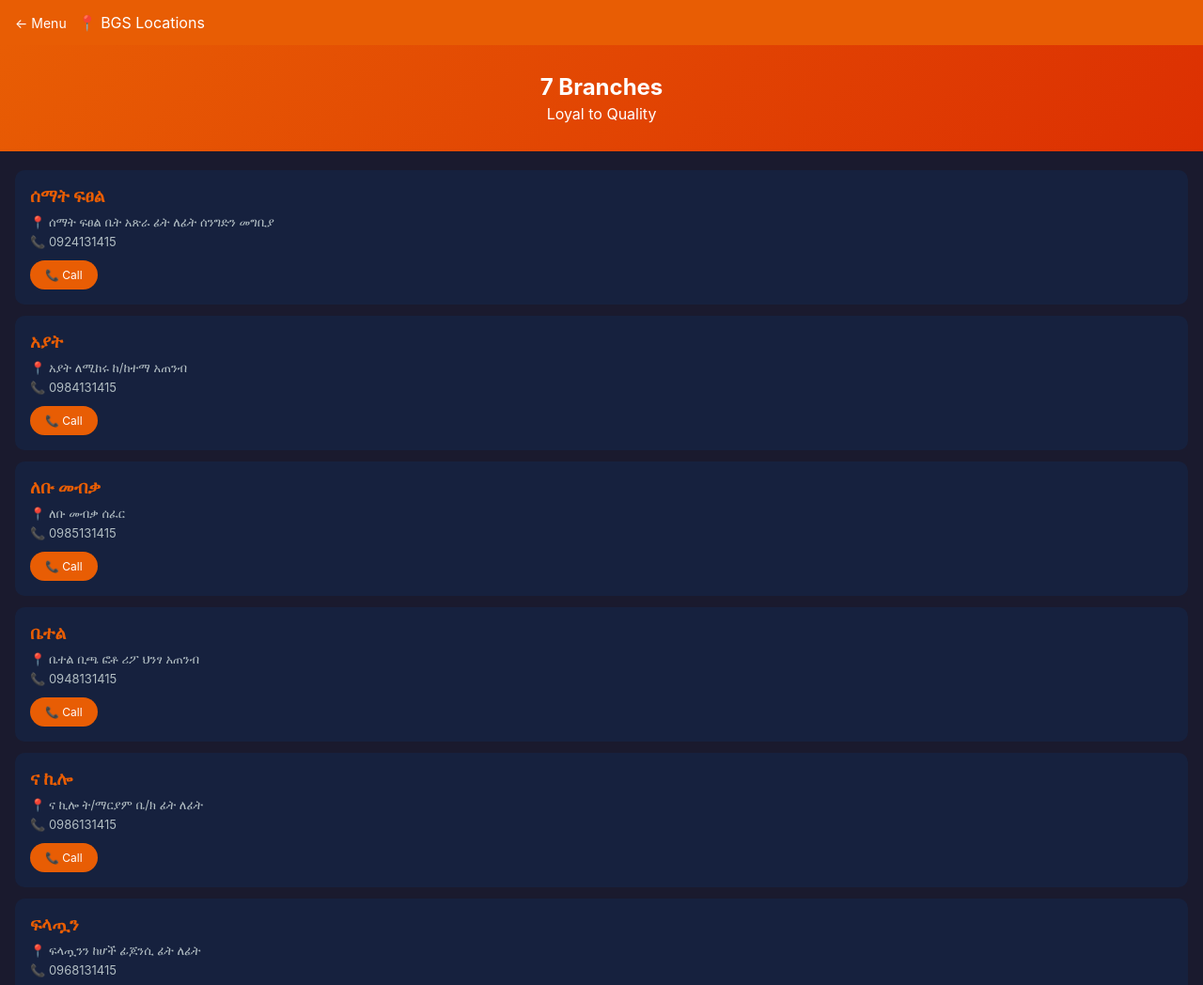
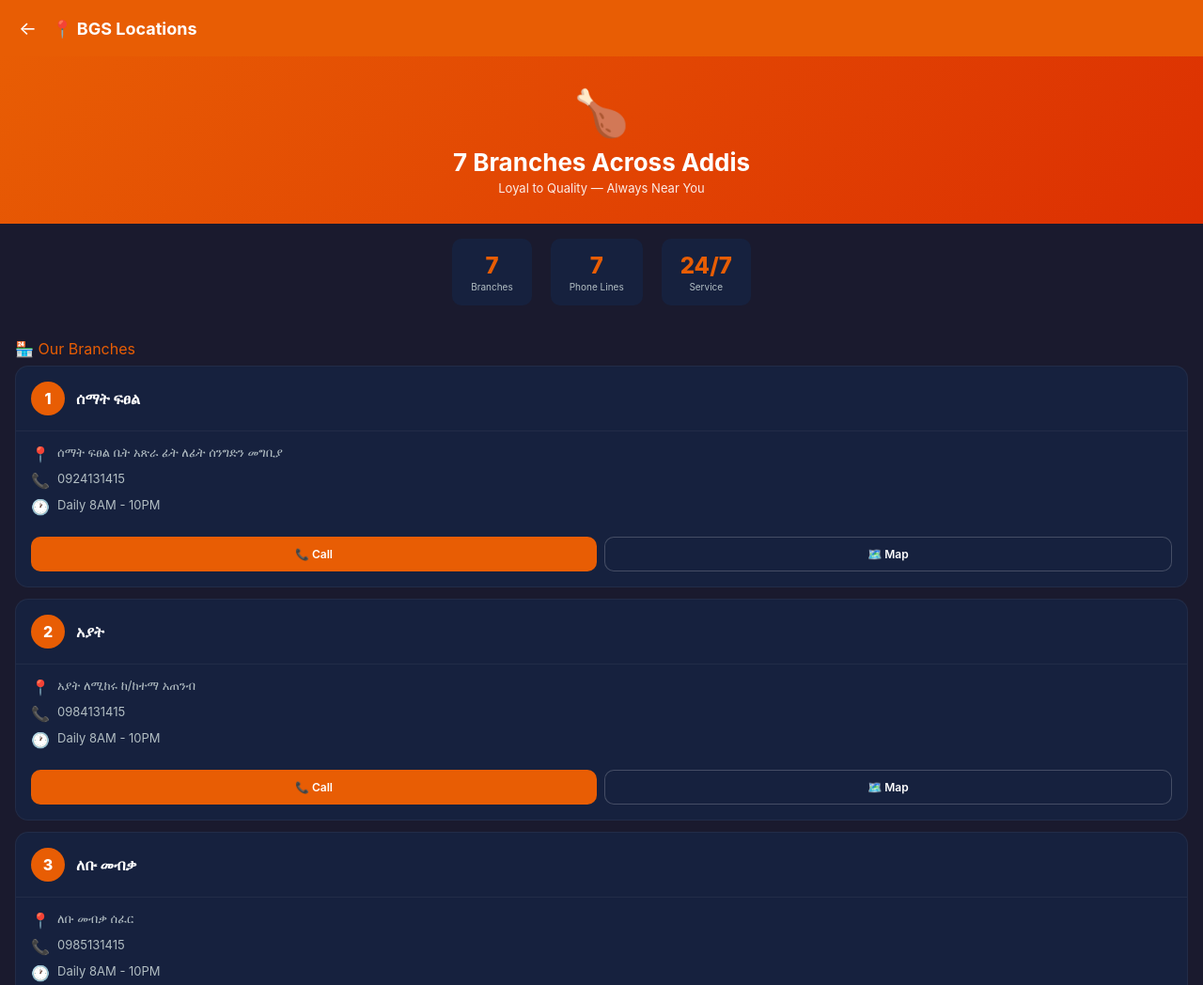
Before and after one commit to menucaf/menu, a plain HTML site: page contact.html in a window 1280 px wide. Shown: the top 1048 px of the page at 94% size. Drawn offline with Linux system fonts and the light colour scheme.

Commit message:
Update contact.html

```diff
--- a/contact.html
+++ b/contact.html
@@ -1,39 +1,129 @@
 <!DOCTYPE html>
 <html lang="en">
 <head>
-    <meta charset="UTF-8"><meta name="viewport" content="width=device-width, initial-scale=1.0">
-    <title>BGS Locations</title>
+    <meta charset="UTF-8">
+    <meta name="viewport" content="width=device-width, initial-scale=1.0">
+    <title>BGS Locations - 7 Branches</title>
     <style>
-        *{margin:0;padding:0;box-sizing:border-box}body{font-family:-apple-system,BlinkMacSystemFont,sans-serif;background:#1a1a2e;color:#fff}
+        *{margin:0;padding:0;box-sizing:border-box}
+        body{font-family:-apple-system,BlinkMacSystemFont,'Segoe UI',Roboto,sans-serif;background:#1a1a2e;color:#fff;min-height:100vh}
+
         .header{background:#e85d04;padding:14px 16px;display:flex;align-items:center;gap:12px;position:sticky;top:0;z-index:999}
-        .header a{color:#fff;text-decoration:none;font-size:14px}
+        .back-btn{color:#fff;text-decoration:none;font-size:20px;padding:4px}
+        .header-title{font-size:18px;font-weight:700}
+
         .hero{text-align:center;padding:30px 16px;background:linear-gradient(135deg,#e85d04,#dc2f02)}
-        .hero h2{font-size:24px;margin-bottom:4px}
-        .branches{padding:20px 16px;display:grid;gap:12px}
-        .branch-card{background:#16213e;border-radius:10px;padding:16px}
-        .branch-card h3{color:#e85d04;margin-bottom:8px}
-        .branch-card p{font-size:13px;color:#b2bec3;margin-bottom:4px}
-        .call-btn{display:inline-block;margin-top:8px;padding:8px 16px;background:#e85d04;color:#fff;text-decoration:none;border-radius:16px;font-size:12px;margin-right:6px}
+        .hero .icon{font-size:48px;margin-bottom:8px}
+        .hero h2{font-size:26px;margin-bottom:4px}
+        .hero p{font-size:13px;opacity:.9}
+
+        .stats{display:flex;justify-content:center;gap:20px;padding:16px;flex-wrap:wrap}
+        .stat{text-align:center;background:#16213e;padding:14px 20px;border-radius:10px;min-width:80px}
+        .stat .num{font-size:24px;font-weight:800;color:#e85d04}
+        .stat .label{font-size:10px;color:#b2bec3;margin-top:2px}
+
+        .section-title{padding:20px 16px 8px;font-size:16px;color:#e85d04}
+
+        .branches{display:grid;gap:12px;padding:0 16px 20px}
+
+        .branch-card{background:#16213e;border-radius:14px;overflow:hidden;transition:transform .2s;border:1px solid rgba(255,255,255,.05)}
+        .branch-card:active{transform:scale(.98)}
+        .branch-top{display:flex;align-items:center;gap:12px;padding:16px;border-bottom:1px solid rgba(255,255,255,.05)}
+        .branch-num{width:36px;height:36px;background:#e85d04;border-radius:50%;display:flex;align-items:center;justify-content:center;font-weight:800;font-size:16px;flex-shrink:0}
+        .branch-name{font-size:16px;font-weight:700}
+        .branch-body{padding:14px 16px}
+        .info-row{display:flex;align-items:flex-start;gap:8px;margin-bottom:8px;font-size:13px;color:#b2bec3}
+        .info-row .ico{font-size:16px;flex-shrink:0;width:20px;text-align:center}
+        .branch-actions{display:flex;gap:8px;padding:0 16px 16px}
+        .btn-action{flex:1;padding:10px;border:none;border-radius:10px;font-weight:600;font-size:12px;cursor:pointer;text-align:center;text-decoration:none;transition:all .2s;display:flex;align-items:center;justify-content:center;gap:6px}
+        .btn-call{background:#e85d04;color:#fff}
+        .btn-call:hover{background:#dc2f02}
+        .btn-map{background:#16213e;color:#fff;border:1px solid rgba(255,255,255,.2)}
+        .btn-map:hover{background:#1a1a2e}
+
+        .contact-bar{background:#16213e;padding:16px;margin:0 16px 20px;border-radius:14px;text-align:center}
+        .contact-bar h3{color:#e85d04;margin-bottom:8px;font-size:14px}
+        .phones{display:flex;flex-wrap:wrap;justify-content:center;gap:8px}
+        .phone-tag{background:#0f3460;padding:8px 14px;border-radius:20px;font-size:12px;color:#fff;text-decoration:none;display:flex;align-items:center;gap:6px}
+        .phone-tag:hover{background:#e85d04}
+
         .footer{text-align:center;padding:20px;font-size:11px;color:#b2bec3}
     </style>
 </head>
 <body>
-    <header class="header"><a href="index.html">← Menu</a><span>📍 BGS Locations</span></header>
-    <section class="hero"><h2>7 Branches</h2><p>Loyal to Quality</p></section>
-    <div class="branches" id="branchesGrid"></div>
-    <div class="footer">📞 0924131415 | 0984131415 | 0985131415</div>
+    <header class="header">
+        <a href="index.html" class="back-btn">←</a>
+        <span class="header-title">📍 BGS Locations</span>
+    </header>
+
+    <section class="hero">
+        <div class="icon">🍗</div>
+        <h2>7 Branches Across Addis</h2>
+        <p>Loyal to Quality — Always Near You</p>
+    </section>
+
+    <div class="stats">
+        <div class="stat"><div class="num">7</div><div class="label">Branches</div></div>
+        <div class="stat"><div class="num">7</div><div class="label">Phone Lines</div></div>
+        <div class="stat"><div class="num">24/7</div><div class="label">Service</div></div>
+    </div>
+
+    <div class="section-title">🏪 Our Branches</div>
+
+    <div class="branches" id="branchesGrid">
+        <div style="text-align:center;padding:20px;color:#b2bec3">Loading locations...</div>
+    </div>
+
+    <div class="contact-bar">
+        <h3>📞 Call Any Branch</h3>
+        <div class="phones" id="phoneList"></div>
+    </div>
+
+    <div class="footer">© 2024 BGS Restaurant & Poultry Farm | All prices include 15% VAT</div>
+
     <script>
-        const branches=[
-            {n:'ሰማት ፍፀል',a:'ሰማት ፍፀል ቤት አጽራ ፊት ለፊት ሰንግድን መግቢያ',ph:'0924131415'},
-            {n:'አያት',a:'አያት ለሚከሩ ከ/ከተማ አጠንብ',ph:'0984131415'},
-            {n:'ለቡ መብቃ',a:'ለቡ መብቃ ሰፈር',ph:'0985131415'},
-            {n:'ቤተል',a:'ቤተል ቢጫ ፎቶ ሪፖ ህንፃ አጠንብ',ph:'0948131415'},
-            {n:'ና ኪሎ',a:'ና ኪሎ ት/ማርያም ቤ/ክ ፊት ለፊት',ph:'0986131415'},
-            {n:'ፍላጧን',a:'ፍላጧንን ከሆች ፊጆንሲ ፊት ለፊት',ph:'0968131415'},
-            {n:'በሌ መድንጋግለም',a:'በሌ መድንጋግለም ከቴሌ አጠንብ',ph:'0961131415'}
+        const branches = [
+            { id:1, name:'ሰማት ፍፀል', address:'ሰማት ፍፀል ቤት አጽራ ፊት ለፊት ሰንግድን መግቢያ', phone:'0924131415', hours:'Daily 8AM - 10PM' },
+            { id:2, name:'አያት', address:'አያት ለሚከሩ ከ/ከተማ አጠንብ', phone:'0984131415', hours:'Daily 8AM - 10PM' },
+            { id:3, name:'ለቡ መብቃ', address:'ለቡ መብቃ ሰፈር', phone:'0985131415', hours:'Daily 8AM - 10PM' },
+            { id:4, name:'ቤተል', address:'ቤተል ቢጫ ፎቶ ሪፖ ህንፃ አጠንብ', phone:'0948131415', hours:'Daily 8AM - 10PM' },
+            { id:5, name:'ና ኪሎ', address:'ና ኪሎ ት/ማርያም ቤ/ክ ፊት ለፊት', phone:'0986131415', hours:'Daily 8AM - 10PM' },
+            { id:6, name:'ፍላጧን', address:'ፍላጧንን ከሆች ፊጆንሲ ፊት ለፊት', phone:'0968131415', hours:'Daily 8AM - 10PM' },
+            { id:7, name:'በሌ መድንጋግለም', address:'በሌ መድንጋግለም ከቴሌ አጠንብ', phone:'0961131415', hours:'Daily 8AM - 10PM' }
         ];
-        document.getElementById('branchesGrid').innerHTML=branches.map(b=>`
-            <div class="branch-card"><h3>${b.n}</h3><p>📍 ${b.a}</p><p>📞 ${b.ph}</p><a href="tel:${b.ph}" class="call-btn">📞 Call</a></div>
+
+        // Render branch cards
+        document.getElementById('branchesGrid').innerHTML = branches.map(b => `
+            <div class="branch-card">
+                <div class="branch-top">
+                    <div class="branch-num">${b.id}</div>
+                    <div class="branch-name">${b.name}</div>
+                </div>
+                <div class="branch-body">
+                    <div class="info-row">
+                        <span class="ico">📍</span>
+                        <span>${b.address}</span>
+                    </div>
+                    <div class="info-row">
+                        <span class="ico">📞</span>
+                        <span>${b.phone}</span>
+                    </div>
+                    <div class="info-row">
+                        <span class="ico">🕐</span>
+                        <span>${b.hours}</span>
+                    </div>
+                </div>
+                <div class="branch-actions">
+                    <a href="tel:${b.phone}" class="btn-action btn-call">📞 Call</a>
+                    <a href="https://maps.google.com/?q=BGS+Restaurant+${encodeURIComponent(b.name)}+Addis+Ababa" target="_blank" class="btn-action btn-map">🗺️ Map</a>
+                </div>
+            </div>
+        `).join('');
+
+        // Render phone list
+        const phones = ['0924131415','0984131415','0985131415','0948131415','0986131415','0968131415','0961131415'];
+        document.getElementById('phoneList').innerHTML = phones.map(p => `
+            <a href="tel:${p}" class="phone-tag">📞 ${p}</a>
         `).join('');
     </script>
 </body>
```
